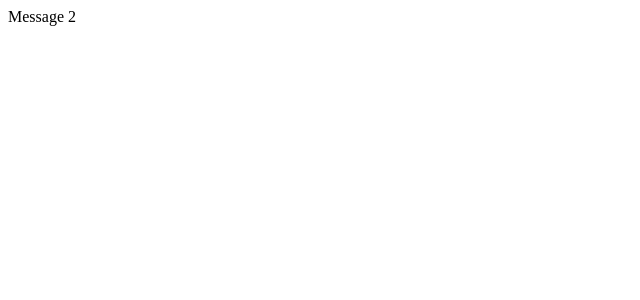
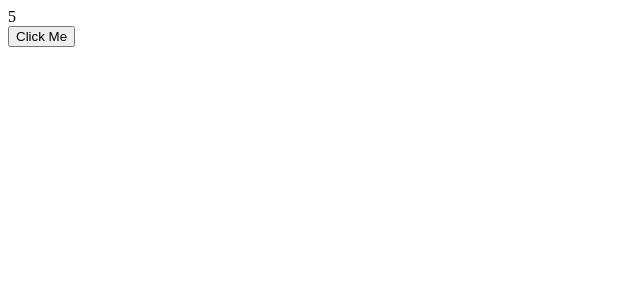
Before and after one commit to yogeshbpatil/react-app, a React (Vite) app: page / in a window 1280 px wide. Shown: the top 300 px of the page, without its empty margins (0-640 px from the left). Built offline with nearby package versions, Linux system fonts and the light colour scheme.

Commit message:
updating objects 5.6

```diff
--- a/src/App.tsx
+++ b/src/App.tsx
@@ -1,10 +1,22 @@
+import { useState } from "react";
 import Message from "./components/Message";
 
 function App() {
+  const [drink, setDrink] = useState({
+    title: "Americano",
+    price: 5,
+  });
+  const handleClick = () => {
+    const newDrink = { ...drink, price: 6 };
+    setDrink(newDrink);
+  };
   return (
-    <div>
-      <Message />
-    </div>
+    <>
+      {drink.price}
+      <div>
+        <button onClick={handleClick}>Click Me</button>
+      </div>
+    </>
   );
 }
 export default App;
```
